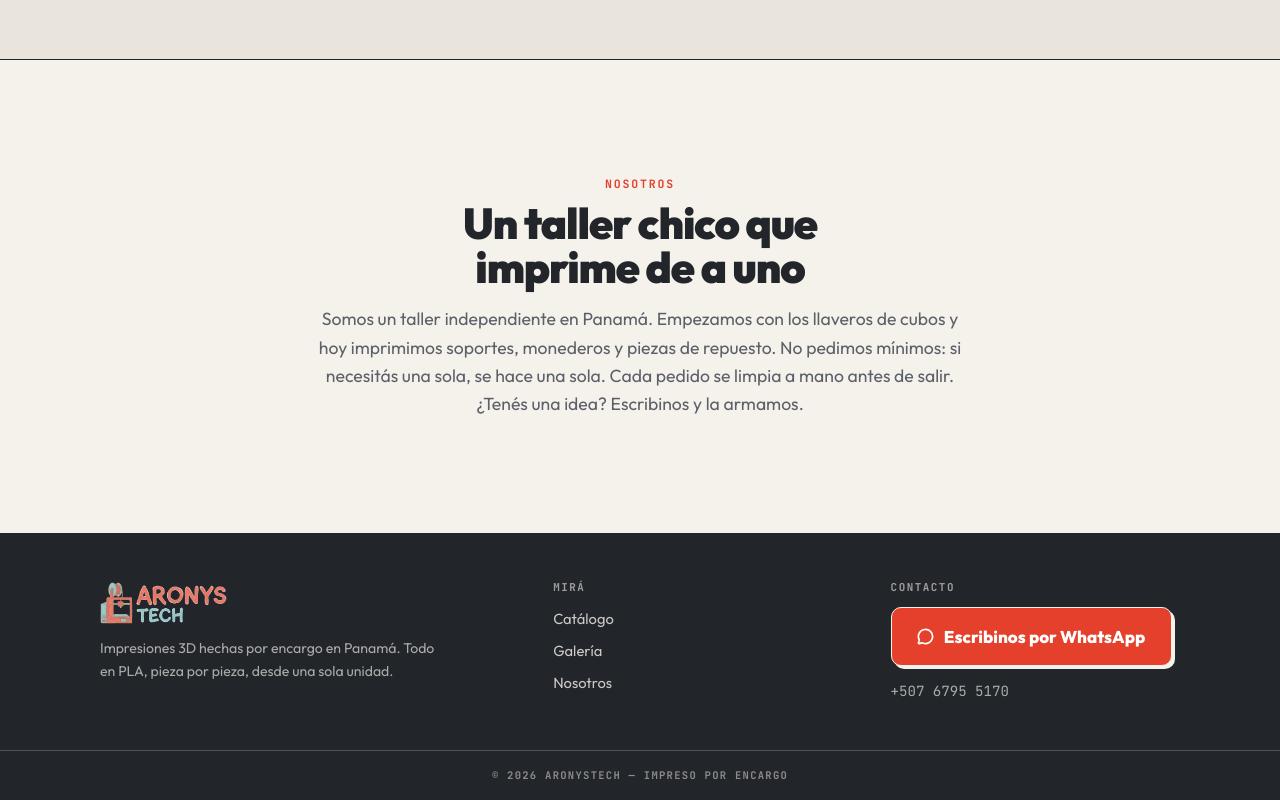
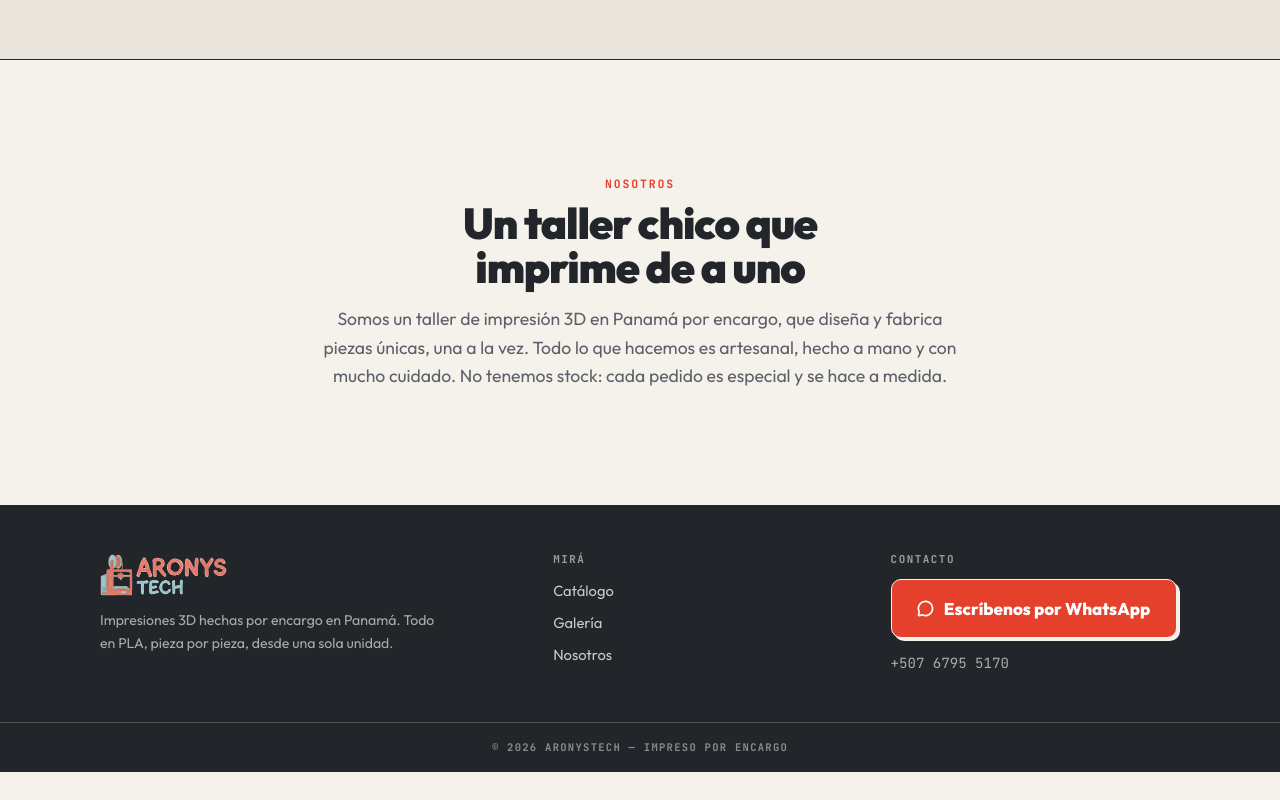
Before and after one commit to zatstv/aronystech-web, a React (Vite) app: page / in a window 1280 px wide. Shown: the part 3219-4019 px from the top of the page. After the commit the page ends 3991 px from the top, so only its background shows below. Built offline with nearby package versions, Linux system fonts and the light colour scheme.

Commit message:
cambiosmanual1

```diff
--- a/src/components/Footer.jsx
+++ b/src/components/Footer.jsx
@@ -37,7 +37,7 @@ export default function Footer() {
             rel="noopener noreferrer"
           >
             <MessageCircle size={17} strokeWidth={2.4} />
-            Escribinos por WhatsApp
+            Escríbenos por WhatsApp
           </a>
           <p className="pie__tel">{TEL_BONITO}</p>
         </div>
--- a/src/components/Nosotros.jsx
+++ b/src/components/Nosotros.jsx
@@ -7,11 +7,7 @@ export default function Nosotros() {
         <p className="rotulo">Nosotros</p>
         <h2 className="nosotros__titulo">Un taller chico que imprime de a uno</h2>
         <p className="nosotros__texto">
-          Somos un taller independiente en Panamá. Empezamos con los llaveros de
-          cubos y hoy imprimimos soportes, monederos y piezas de repuesto. No
-          pedimos mínimos: si necesitás una sola, se hace una sola. Cada pedido
-          se limpia a mano antes de salir. ¿Tenés una idea? Escribinos y la
-          armamos.
+          Somos un taller de impresión 3D en Panamá por encargo, que diseña y fabrica piezas únicas, una a la vez. Todo lo que hacemos es artesanal, hecho a mano y con mucho cuidado. No tenemos stock: cada pedido es especial y se hace a medida.
         </p>
       </div>
     </section>
```
